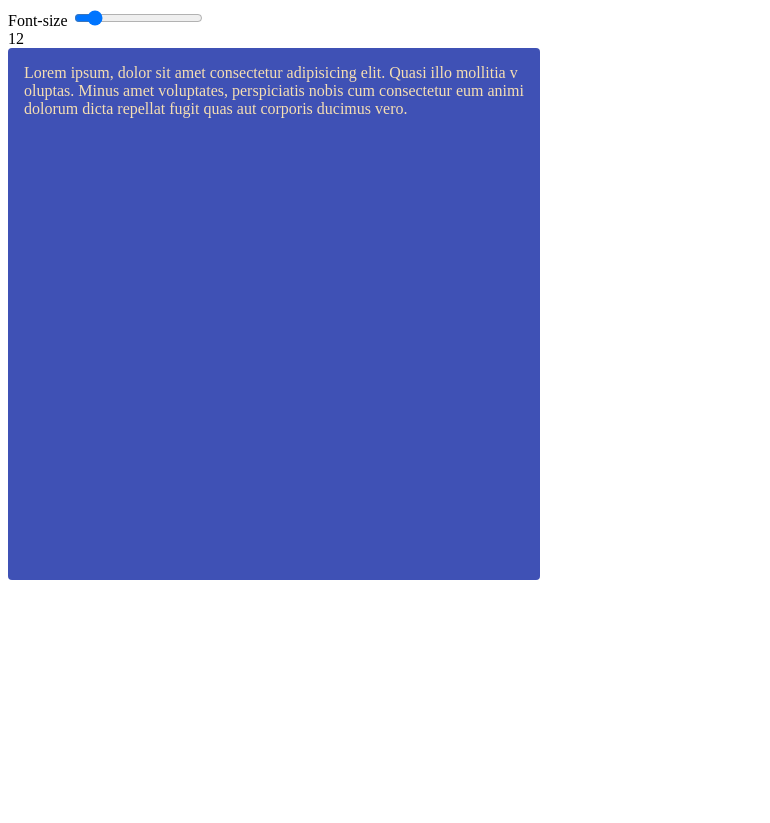
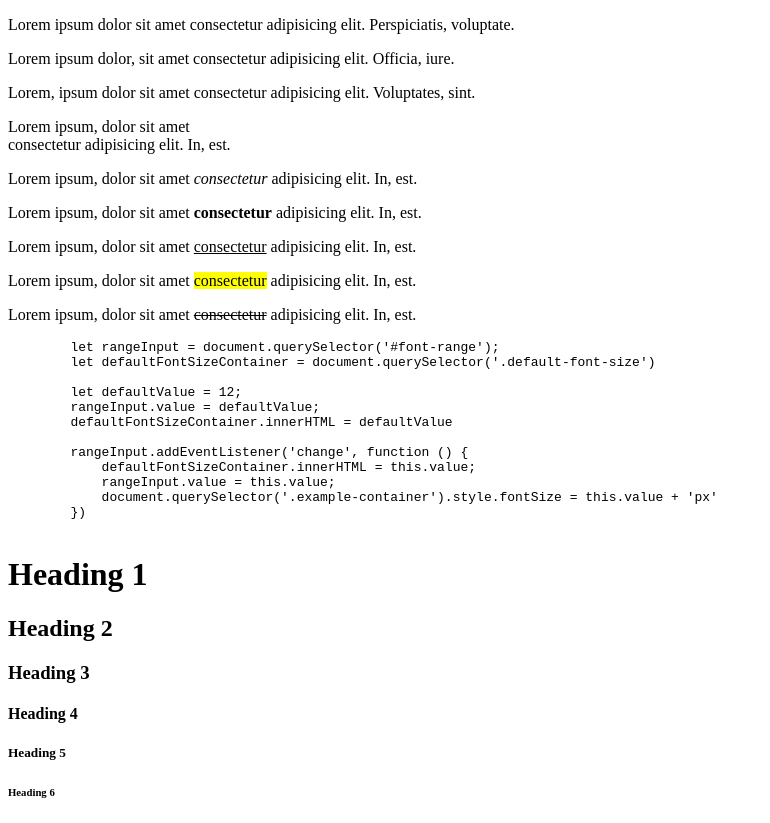
Before and after one commit to cp-oliveira/html-css, a plain HTML site: page html/fonts/fonts.html in a window 1280 px wide. Shown: the whole page, without its empty margins (0-770 px from the left). Before the commit the page ends 800 px from the top, so only its background shows below. Drawn offline with Linux system fonts and the light colour scheme.

Commit message:
html element conclusion

```diff
--- a/html/fonts/fonts.html
+++ b/html/fonts/fonts.html
@@ -8,7 +8,7 @@
     <link rel="stylesheet" href="fonts.css">
 </head>
 <body>
-    <div class="form-group">
+    <!-- <div class="form-group">
         <label for="">Font-size</label>
         <input type="range" name="" id="font-range" min=0 max=100>
     </div>
@@ -17,7 +17,47 @@
 
     <div class="example-container">
         Lorem ipsum, dolor sit amet consectetur adipisicing elit. Quasi illo mollitia voluptas. Minus amet voluptates, perspiciatis nobis cum consectetur eum animi dolorum dicta repellat fugit quas aut corporis ducimus vero.
-    </div>
+    </div> -->
+
+    <p>Lorem ipsum dolor sit amet consectetur adipisicing elit. Perspiciatis, voluptate.</p>
+    <p>Lorem ipsum dolor, <span>sit amet consectetur adipisicing elit.</span> Officia, iure.</p>
+    <p class="texto">Lorem, ipsum dolor sit amet consectetur adipisicing elit. Voluptates, sint.</p>
+
+    <p>Lorem ipsum, dolor sit amet  <br> consectetur adipisicing elit. In, est.</p>
+
+    <p>Lorem ipsum, dolor sit amet  <i>consectetur</i> adipisicing elit. In, est.</p>
+    <p>Lorem ipsum, dolor sit amet  <b>consectetur</b> adipisicing elit. In, est.</p>
+    <p>Lorem ipsum, dolor sit amet  <u>consectetur</u> adipisicing elit. In, est.</p>
+    <p>Lorem ipsum, dolor sit amet  <mark>consectetur</mark> adipisicing elit. In, est.</p>
+    <p>Lorem ipsum, dolor sit amet  <del>consectetur</del> adipisicing elit. In, est.</p>
+
+    <pre>
+        let rangeInput = document.querySelector('#font-range');
+        let defaultFontSizeContainer = document.querySelector('.default-font-size')
+
+        let defaultValue = 12;
+        rangeInput.value = defaultValue;
+        defaultFontSizeContainer.innerHTML = defaultValue
+
+        rangeInput.addEventListener('change', function () {
+            defaultFontSizeContainer.innerHTML = this.value;
+            rangeInput.value = this.value;
+            document.querySelector('.example-container').style.fontSize = this.value + 'px'
+        })
+    </pre>
+
+
+    <h1>Heading 1</h1>
+    <h2>Heading 2</h2>
+    <h3>Heading 3</h3>
+    <h4>Heading 4</h4>
+    <h5>Heading 5</h5>
+    <h6>Heading 6</h6>
+
+
+
+
+
 </body>
-<script src="fonts.js"></script>
+<!-- <script src="fonts.js"></script> -->
 </html>
```
Also changed, not shown: html/html-elements/formulario.css (added, +26 -0 lines), html/html-elements/inputs.html (+17 -29 lines), html/html-elements/video.html (+3 -1 lines), html/tables/calendar/tables.html (+2 -4 lines), html/tables/table-example/table-example.html (+2 -1 lines), index.html (+8 -4 lines), resources/tools.html (added, +31 -0 lines), 6 other files.
